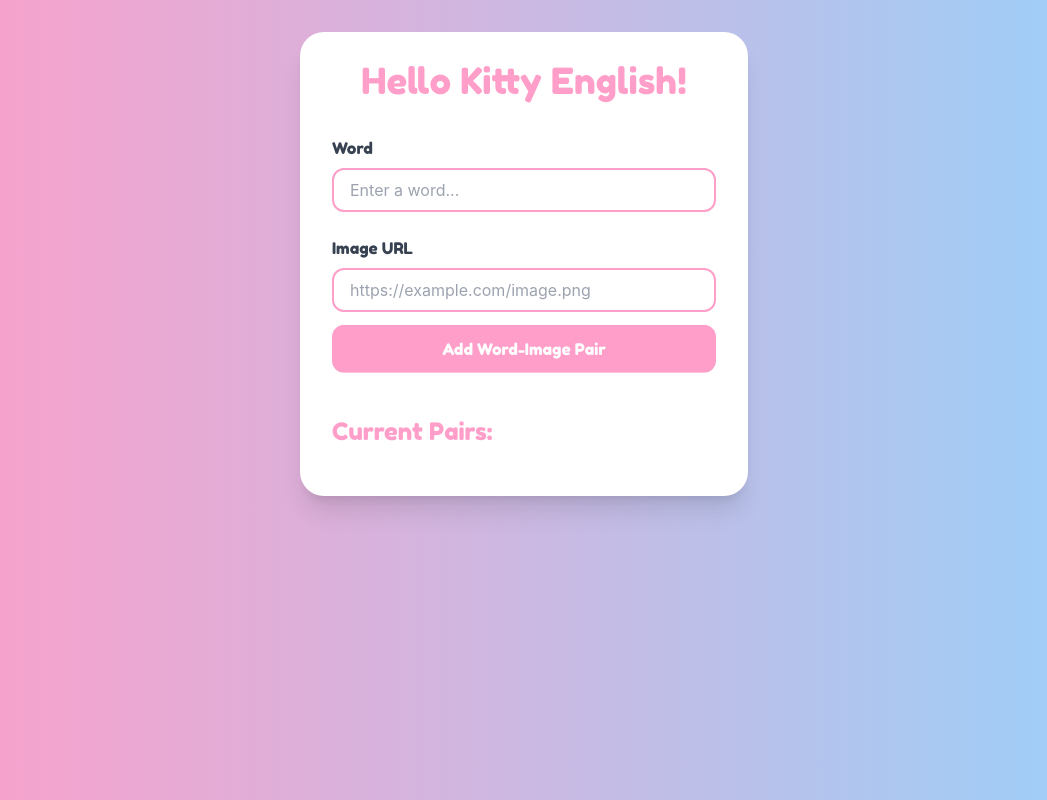
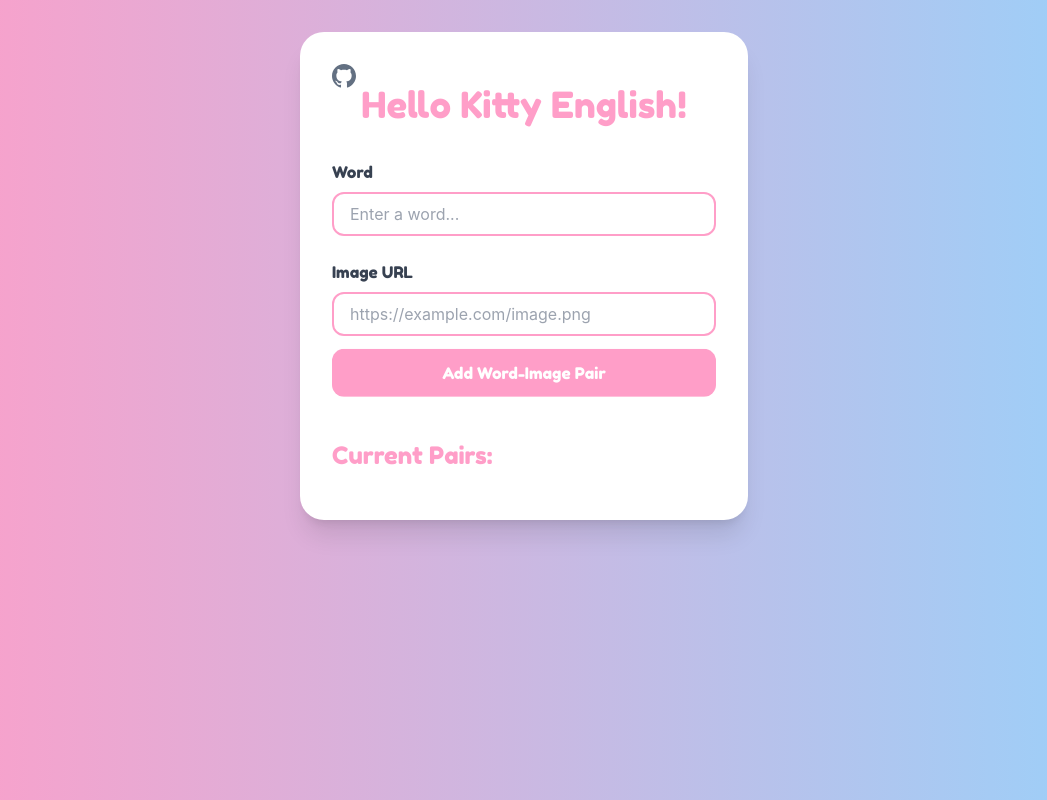
Before and after one commit to castroi/english-learning-app, a React (Create React App) app: page / in a window 1280 px wide. Shown: the whole page, without its empty margins (116-1163 px from the left). Built offline with nearby package versions, Linux system fonts and the light colour scheme.

Commit message:
Adding link to github repo

```diff
--- a/src/components/ParentInput.js
+++ b/src/components/ParentInput.js
@@ -49,6 +49,9 @@
   return (
     <div className="min-h-screen bg-gradient-to-r from-kitty-pink to-kitty-blue p-8">
       <div className="max-w-md mx-auto bg-white rounded-3xl shadow-xl p-8">
+        <a href="https://github.com/castroi/english-learning-app" target="_blank">
+        <img src="github.svg" alt="github castroi"/>
+        </a>
         <h1 className="text-4xl font-fredoka text-kitty-pink text-center mb-8 animate-float">
           Hello Kitty English!
         </h1>
--- a/src/components/Quiz.js
+++ b/src/components/Quiz.js
@@ -116,6 +116,10 @@
     <DndProvider backend={HTML5Backend}>
       <div className="min-h-screen bg-gradient-to-r from-kitty-blue to-kitty-pink p-8">
         <div className="max-w-6xl mx-auto bg-white rounded-3xl shadow-xl p-8">
+
+          <a href="https://github.com/castroi/english-learning-app" target="_blank">
+          <img src="github.svg" alt="github castroi"/>
+          </a>
           <h1 className="text-4xl font-fredoka text-kitty-pink text-center mb-8 animate-float">
             Match the Words!
           </h1>
```
